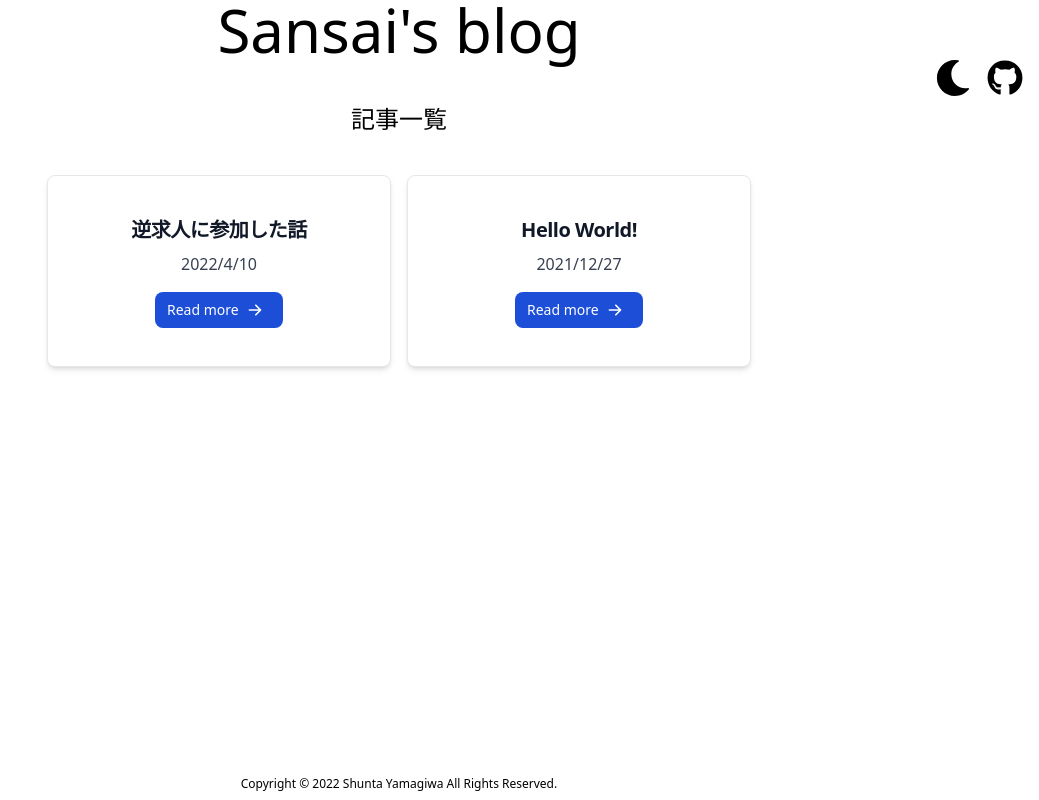
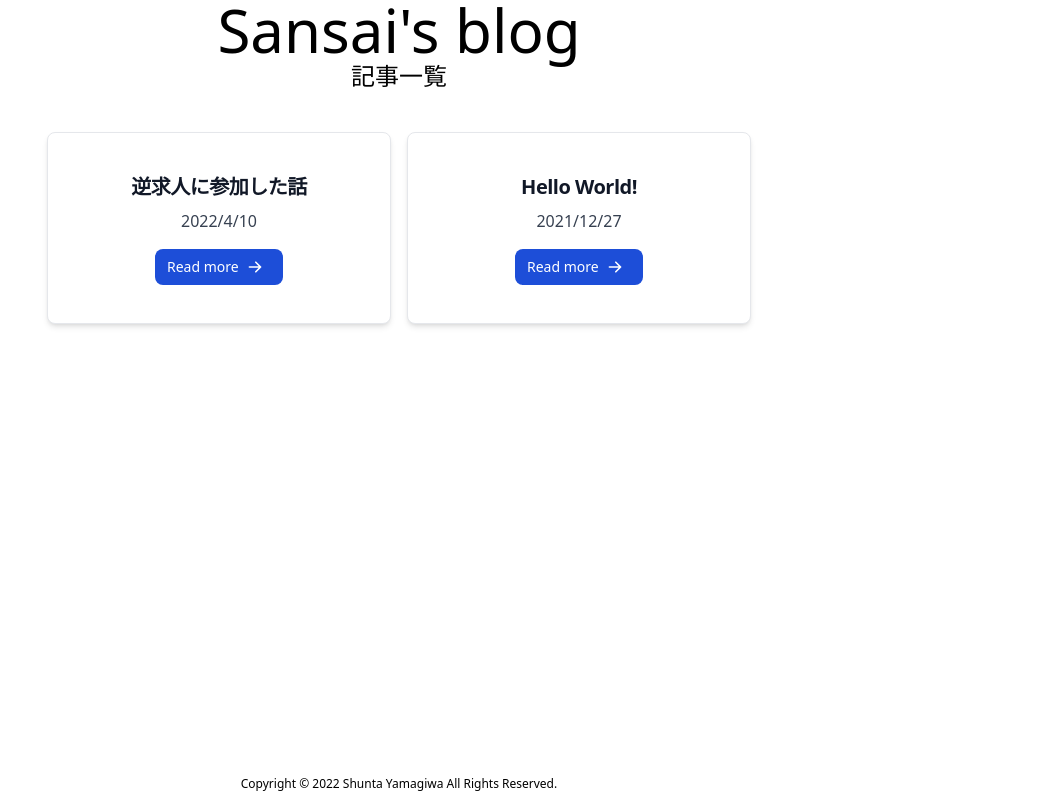
Before and after one commit to Sansai-snct/blog, a Next.js app: page / in a window 1280 px wide. Shown: the whole page, without its empty margins (241-1280 px from the left). Built offline with nearby package versions, Linux system fonts and the light colour scheme.

Commit message:
[Delete] アイコンボタンを削除 #17

```diff
--- a/src/components/Header/Header.tsx
+++ b/src/components/Header/Header.tsx
@@ -15,19 +15,6 @@ const Header: VFC = () => {
             <a>Sansai's blog</a>
           </Link>
         </h1>
-
-        <ul className='flex  justify-end text-2xl md:text-4xl'>
-          <li className='mr-2 md:mr-4'>
-            <button onClick={() => toggle(undefined!)}>
-              {isDarkMode ? <FaSun className='dark:text-white' /> : <FaMoon />}
-            </button>
-          </li>
-          <li className='mr-2 md:mr-4'>
-            <a target='_blank' href='https://github.com/Sansai-snct' rel='noopener noreferrer'>
-              <FaGithub className='dark:text-white ' />
-            </a>
-          </li>
-        </ul>
       </div>
     </section>
   );
```
